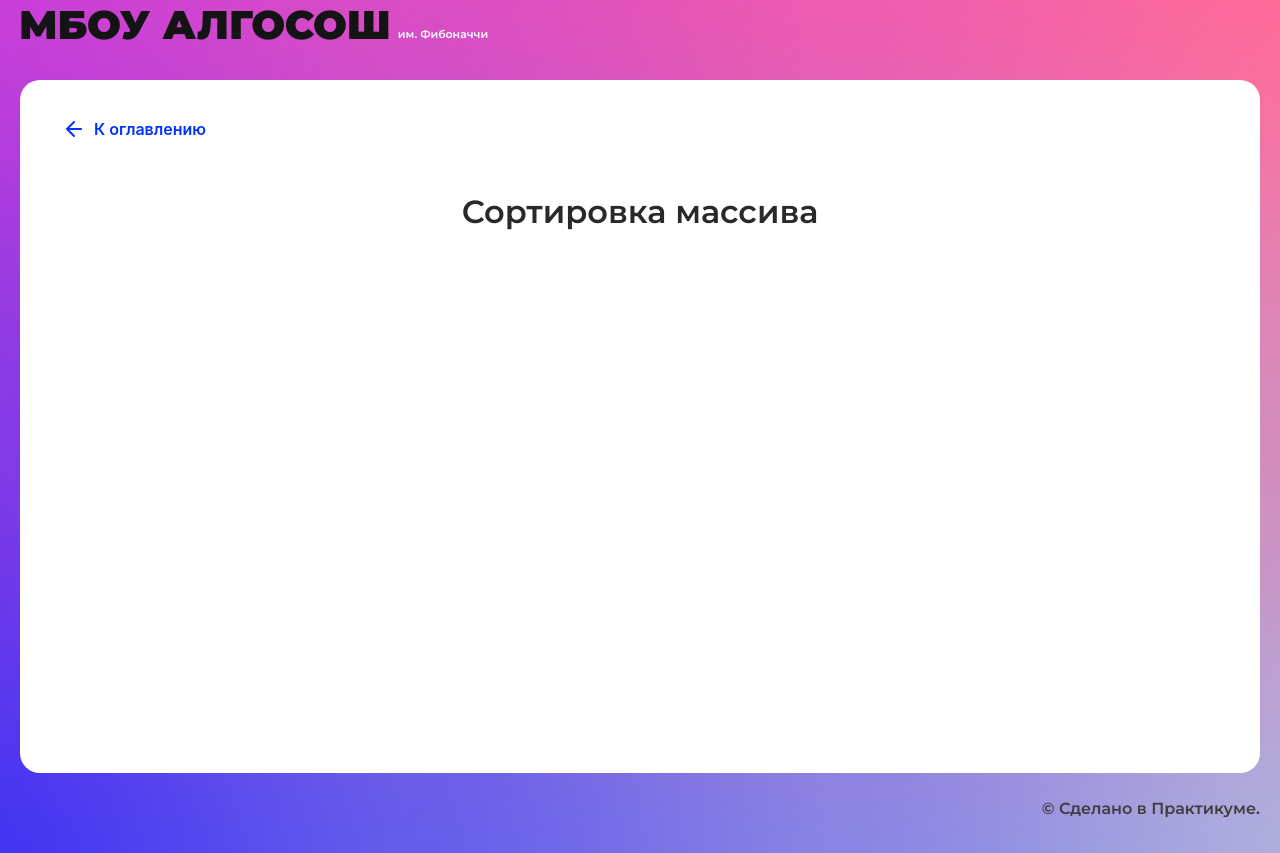
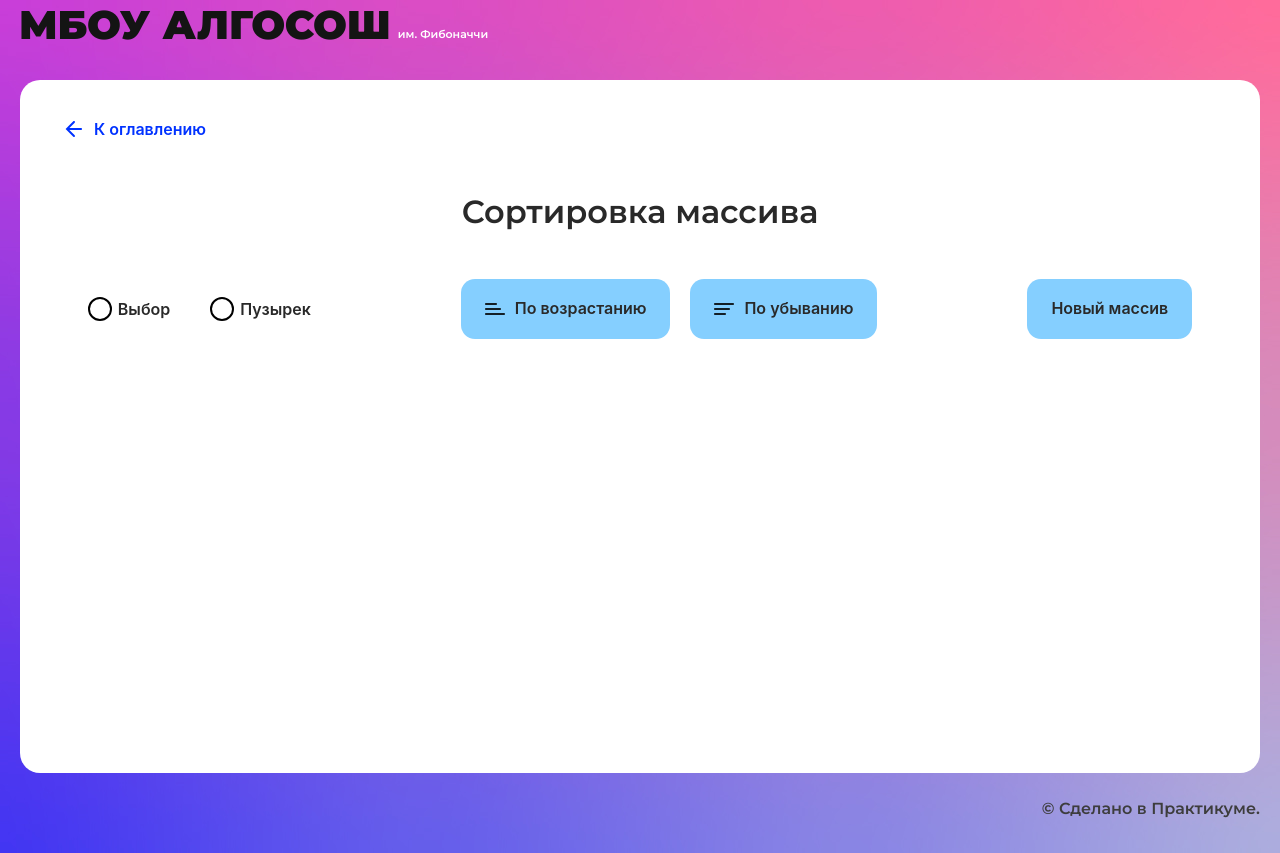
Before and after one commit to Mishe4ka14/algososh, a React (Create React App) app: page /sorting in a window 1280 px wide. Built offline with nearby package versions, Linux system fonts and the light colour scheme.

Commit message:
add sorting-page starting version

```diff
--- /dev/null
+++ b/src/components/sorting-page/sorting-page.module.css
@@ -0,0 +1,25 @@
+.box{
+  display: flex;
+  justify-content: center;
+  gap: 150px;
+}
+
+.container{
+  display: flex;
+  gap: 20px;
+  align-items: center;
+}
+
+.radio{
+  display: flex;
+  gap: 40px;
+  align-items: center;
+}
+
+.columns{
+  margin-top: 50px;
+  gap: 10px;
+  display: flex;
+  justify-content: center;
+  align-items: end;
+}
--- a/src/components/sorting-page/sorting-page.tsx
+++ b/src/components/sorting-page/sorting-page.tsx
@@ -1,10 +1,62 @@
-import React from "react";
+import React, { useState } from "react";
 import { SolutionLayout } from "../ui/solution-layout/solution-layout";
+import { Button } from "../ui/button/button";
+import { Direction } from "../../types/direction";
+import { RadioInput } from "../ui/radio-input/radio-input";
+import styles from './sorting-page.module.css'
+import { Column } from "../ui/column/column";
+import { ElementStates } from "../../types/element-states";
+
+interface IColumn {
+  size: number
+  state: ElementStates
+}
 
 export const SortingPage: React.FC = () => {
+
+  const [arr, setArr] = useState<IColumn[]>([]);
+
+  const randomArr = (): IColumn[] => {
+    const arrSize = randomNum(3, 17);
+    const arr:IColumn[] = [];
+    for(let i = 0; i < arrSize; i++){
+      const column: IColumn = {
+        size: randomNum(1, 100),
+        state: ElementStates.Default
+      };
+     arr.push(column);
+    }
+    return arr;
+  }
+
+  const onClickk = () => {
+    setArr(randomArr())
+  }
+
+  function randomNum(min: number, max: number):number {
+     min = Math.ceil(min);
+     max = Math.floor(max);
+     return Math.floor(Math.random() * (max - min + 1)) + min;
+  }
+
   return (
     <SolutionLayout title="Сортировка массива">
-
+      <div className={styles.box}>
+        <div className={styles.radio}>
+          <RadioInput label="Выбор"/>
+          <RadioInput label="Пузырек"/>
+        </div>
+        <div className={styles.container}>
+          <Button text="По возрастанию" sorting={Direction.Ascending}/>
+          <Button text="По убыванию" sorting={Direction.Descending}/>
+        </div>
+        <Button text="Новый массив" onClick={onClickk}/>
+      </div>
+      <div className={styles.columns}>
+        {arr.map((column) => (
+          <Column index={column.size}/>
+        ))}
+      </div>
     </SolutionLayout>
   );
 };
```
Also changed, not shown: src/scripts/string-reverse.ts (deleted, +0 -12 lines).
